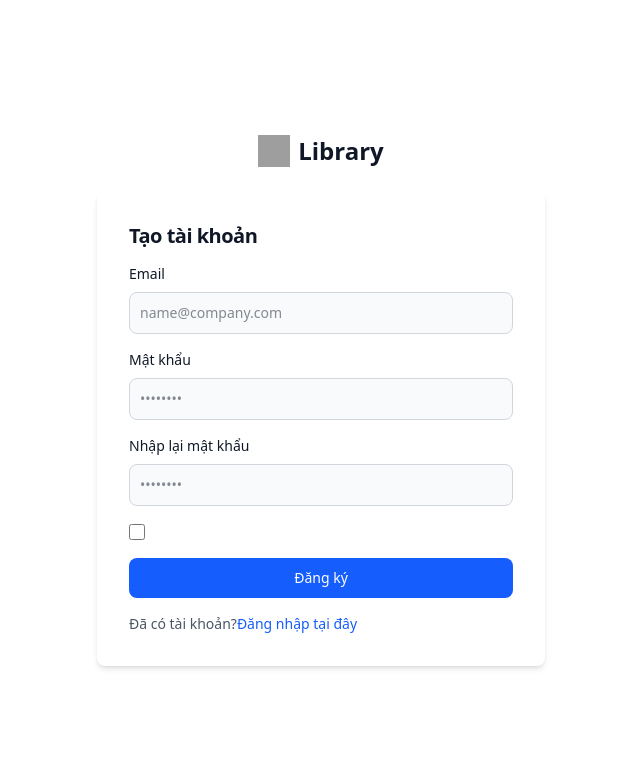
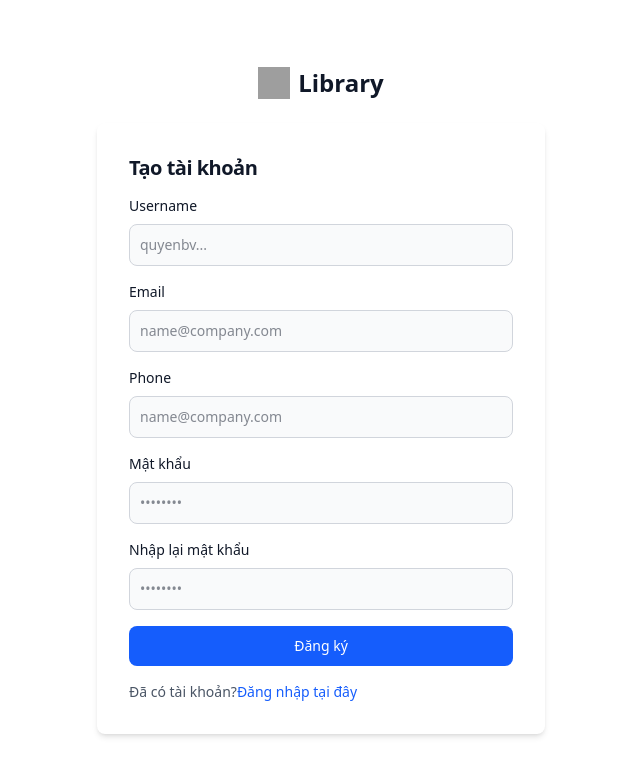
Before and after one commit to longvu-bit/Library-Management-System-FE, a React (Vite) app: page /signup in a window 1280 px wide. Shown: the top 776 px of the page, without its empty margins (319-959 px from the left). Built offline with nearby package versions, Linux system fonts and the light colour scheme; grey boxes are pictures that could not be loaded.

Commit message:
feat: Implement authentication APIs and enhance login/signup forms with validation

```diff
--- /dev/null
+++ b/src/apis/auth.js
@@ -0,0 +1,25 @@
+import axiosInstance from '../utils/axiosInterceptor'
+
+export const registerAPI = async (data) => {
+  const response = await axiosInstance.post('/auth/register', data)
+
+  return response.data
+}
+
+export const loginAPI = async (data) => {
+  const response = await axiosInstance.post('/auth/login', data)
+
+  return response.data
+}
+
+export const logoutAPI = async () => {
+  const response = await axiosInstance.post('/auth/logout')
+
+  return response.data
+}
+
+export const refreshTokenAPI = async () => {
+  const response = await axiosInstance.post('/auth/refresh-token')
+
+  return response.data
+}
--- a/src/main.jsx
+++ b/src/main.jsx
@@ -3,8 +3,13 @@ import './index.css'
 import App from './App.jsx'
 import { BrowserRouter } from 'react-router'
 
+//react-toastify
+import { ToastContainer } from 'react-toastify'
+import 'react-toastify/dist/ReactToastify.css'
+
 createRoot(document.getElementById('root')).render(
   <BrowserRouter>
     <App />
+    <ToastContainer position="bottom-left" />
   </BrowserRouter>,
 )
--- a/src/pages/Signup.jsx
+++ b/src/pages/Signup.jsx
@@ -1,7 +1,33 @@
-import React from 'react'
+import { useNavigate } from 'react-router'
 import { Link } from 'react-router'
+import { useForm } from 'react-hook-form'
+import { toast } from 'react-toastify'
+import { registerAPI } from '../apis/auth'
 
 const Signup = () => {
+  const navigate = useNavigate()
+
+  const {
+    register,
+    handleSubmit,
+    watch,
+    formState: { errors },
+  } = useForm()
+
+  const signUp = (data) => {
+    const { name, email, phone, password } = data
+
+    console.log(password, data.confirmPassword)
+
+    toast
+      .promise(registerAPI({ name, email, password, phone }), {
+        pending: 'Registration is in progress...',
+      })
+      .then((res) => {
+        navigate(`/login?registeredEmail=${res.email}`)
+      })
+  }
+
   return (
     <section className="bg-white min-h-screen">
       <div className="flex flex-col items-center justify-center px-6 py-8 mx-auto h-screen">
@@ -18,12 +44,44 @@ const Signup = () => {
             <h1 className="text-xl font-bold leading-tight tracking-tight text-gray-900">
               Tạo tài khoản
             </h1>
-            <form className="space-y-4">
+            <form className="space-y-4" onSubmit={handleSubmit(signUp)}>
+              <div>
+                <label htmlFor="name" className="block mb-2 text-sm font-medium text-gray-900">
+                  Username
+                </label>
+                <input
+                  {...register('name', {
+                    required: true,
+                    minLength: {
+                      value: 3,
+                      message: 'Username phải có ít nhất 3 ký tự',
+                    },
+                  })}
+                  type="name"
+                  name="name"
+                  id="name"
+                  className="bg-gray-50 border border-gray-300 text-gray-900 text-sm rounded-lg focus:ring-blue-500 focus:border-blue-500 block w-full p-2.5"
+                  placeholder="quyenbv..."
+                  required
+                />
+                {errors.name && (
+                  <p className="text-red-500 text-sm mt-1">
+                    {errors.name.message || 'Ten là bắt buộc'}
+                  </p>
+                )}
+              </div>
               <div>
                 <label htmlFor="email" className="block mb-2 text-sm font-medium text-gray-900">
                   Email
                 </label>
                 <input
+                  {...register('email', {
+                    required: true,
+                    pattern: {
+                      value: /^[a-zA-Z0-9._%+-]+@[a-zA-Z0-9.-]+\.[a-zA-Z]{2,}$/,
+                      message: 'Email không hợp lệ',
+                    },
+                  })}
                   type="email"
                   name="email"
                   id="email"
@@ -31,12 +89,49 @@ const Signup = () => {
                   placeholder="name@company.com"
                   required
                 />
+                {errors.email && (
+                  <p className="text-red-500 text-sm mt-1">
+                    {errors.email.message || 'Email là bắt buộc'}
+                  </p>
+                )}
+              </div>
+              <div>
+                <label htmlFor="phone" className="block mb-2 text-sm font-medium text-gray-900">
+                  Phone
+                </label>
+                <input
+                  {...register('phone', {
+                    required: true,
+                    pattern: {
+                      value: /^\d{10,11}$/,
+                      message: 'So dien thoai không hợp lệ',
+                    },
+                  })}
+                  type="phone"
+                  name="phone"
+                  id="phone"
+                  className="bg-gray-50 border border-gray-300 text-gray-900 text-sm rounded-lg focus:ring-blue-500 focus:border-blue-500 block w-full p-2.5"
+                  placeholder="name@company.com"
+                  required
+                />
+                {errors.phone && (
+                  <p className="text-red-500 text-sm mt-1">
+                    {errors.phone.message || 'So dien thoai là bắt buộc'}
+                  </p>
+                )}
               </div>
               <div>
                 <label htmlFor="password" className="block mb-2 text-sm font-medium text-gray-900">
                   Mật khẩu
                 </label>
                 <input
+                  {...register('password', {
+                    required: true,
+                    minLength: {
+                      value: 6,
+                      message: 'Mật khẩu phải có ít nhất 6 ký tự',
+                    },
+                  })}
                   type="password"
                   name="password"
                   id="password"
@@ -44,6 +139,11 @@ const Signup = () => {
                   className="bg-gray-50 border border-gray-300 text-gray-900 text-sm rounded-lg focus:ring-blue-500 focus:border-blue-500 block w-full p-2.5"
                   required
                 />
+                {errors.password && (
+                  <p className="text-red-500 text-sm mt-1">
+                    {errors.password.message || 'Mật khẩu là bắt buộc'}
+                  </p>
+                )}
               </div>
               <div>
                 <label
@@ -53,24 +153,22 @@ const Signup = () => {
                   Nhập lại mật khẩu
                 </label>
                 <input
+                  {...register('confirmPassword', {
+                    required: true,
+                    validate: (value) => value === watch('password') || 'Mật khẩu không khớp',
+                  })}
                   type="password"
-                  name="confirm-password"
+                  name="confirmPassword"
                   id="confirm-password"
                   placeholder="••••••••"
                   className="bg-gray-50 border border-gray-300 text-gray-900 text-sm rounded-lg focus:ring-blue-500 focus:border-blue-500 block w-full p-2.5"
                   required
                 />
+                {errors.confirmPassword && (
+                  <p className="text-red-500 text-sm mt-1">{errors.confirmPassword.message}</p>
+                )}
               </div>
-              <div className="flex items-start">
-                <div className="flex items-center h-5">
-                  <input
-                    id="terms"
-                    type="checkbox"
-                    className="w-4 h-4 border border-gray-300 rounded bg-gray-50 focus:ring-blue-500"
-                    required
-                  />
-                </div>
-              </div>
+
               <button
                 type="submit"
                 className="w-full text-white bg-blue-600 hover:bg-blue-700 focus:ring-4 focus:ring-blue-300 font-medium rounded-lg text-sm px-5 py-2.5 text-center"
--- a/src/utils/axiosInterceptor.js
+++ b/src/utils/axiosInterceptor.js
@@ -3,6 +3,12 @@ import { toast } from 'react-toastify'
 import { interceptorLoadingElements } from './formatters'
 
 let axiosInstance = axios.create()
+
+axiosInstance.defaults.baseURL = 'http://localhost:8017/api'
+
+axiosInstance.defaults.timeout = 1000 * 60 * 10
+
+axiosInstance.defaults.withCredentials = true
 
 axiosInstance.interceptors.request.use(
   (config) => {
```
Also changed, not shown: src/pages/Login.jsx (+52 -1 lines).
